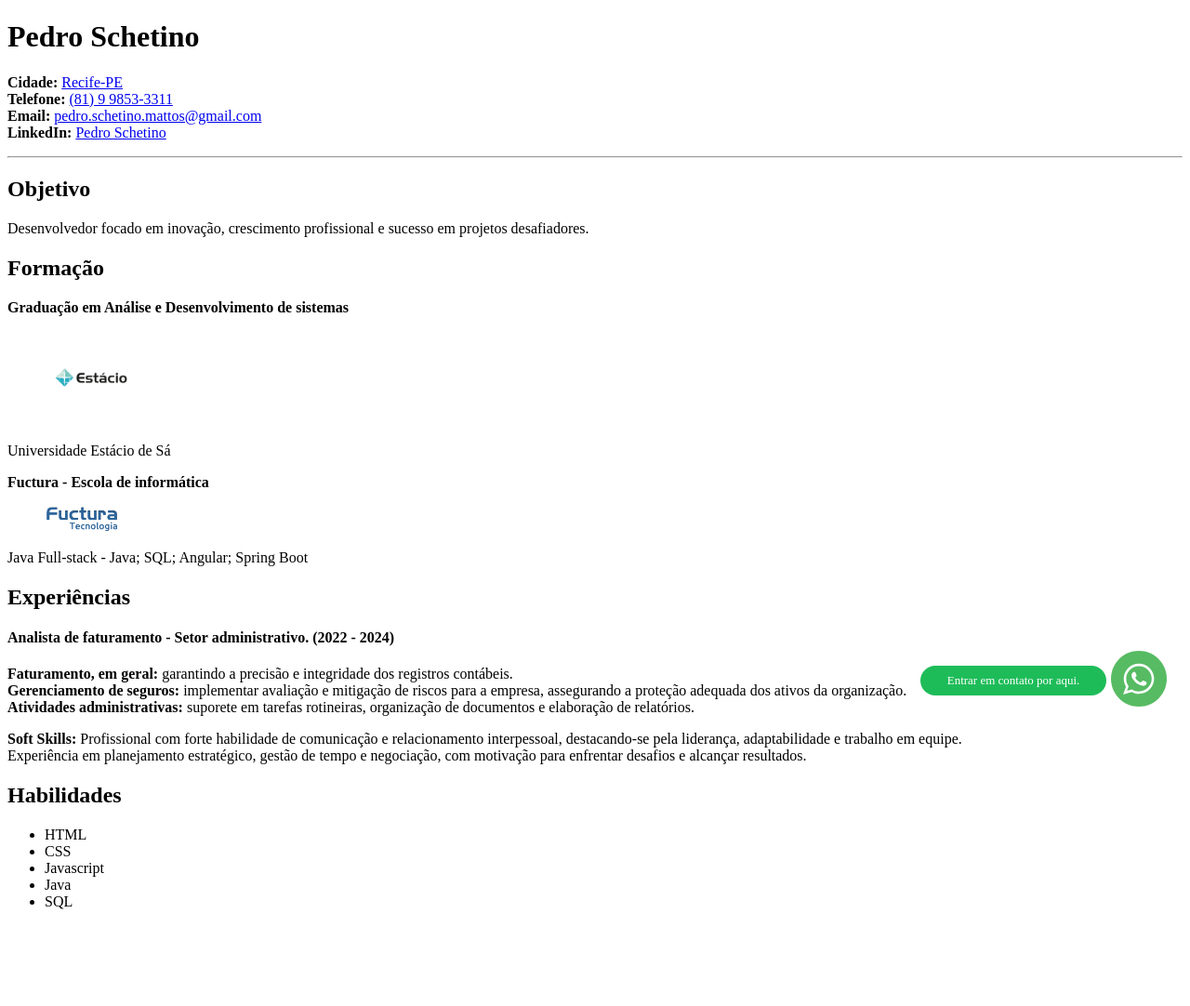
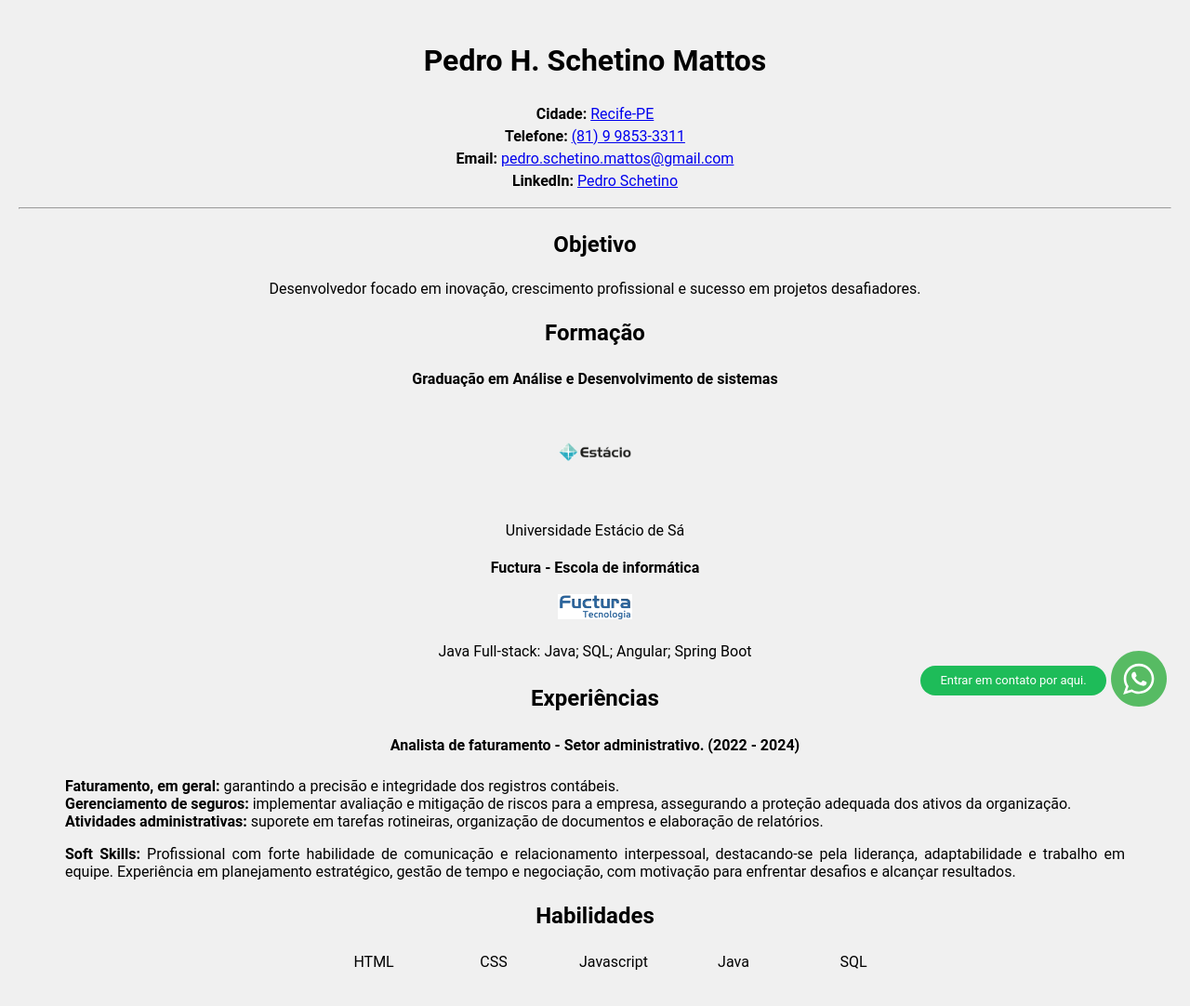
Before and after one commit to PedroSchetino/Resume-in-Code, a plain HTML site: page Projeto Curriculo/index.html in a window 1280 px wide. Shown: the whole page at 93% size. Before the commit the page ends 995 px from the top, so only its background shows below. Drawn offline with Linux system fonts and the light colour scheme.

Commit message:
Ajustes em tags no HTML e adicionando versão da estilização no CSS

```diff
--- a/Projeto Curriculo/index.html
+++ b/Projeto Curriculo/index.html
@@ -11,50 +11,57 @@
 
 <body>
     <!-- Dados Pessoais-->
-    <h1>Pedro Schetino</h1>
+    <h1>Pedro H. Schetino Mattos</h1>
     <p>
-        <b>Cidade:</b> <a href="https://maps.app.goo.gl/TPTs5hSaniefTbeB9"> Recife-PE </a> <br>
-        <b>Telefone:</b> <a
-            href="https://api.whatsapp.com/send?phone=5581998533311&text=Ola!%20Acessei%20o%20link%20através%20do%20seu%20currículo%20no%20GitHub.">
+        <strong>Cidade:</strong> <a target="_blank" href="https://maps.app.goo.gl/TPTs5hSaniefTbeB9"
+            alt="Abrir Localização no Google maps"> Recife-PE </a> <br>
+        <strong>Telefone:</strong> <a target="_blank"
+            href="https://api.whatsapp.com/send?phone=5581998533311&text=Ola!%20Acessei%20o%20link%20através%20do%20seu%20currículo%20no%20GitHub."
+            alt="Entrar em contato via WhastApp">
             (81) 9 9853-3311</a> <br>
-        <b>Email:</b> <a href="mailto:pedro.schetino.mattos@gmail.com">pedro.schetino.mattos@gmail.com</a> <br>
-        <b>LinkedIn:</b> <a href="https://www.linkedin.com/in/pedro-schetino/"> Pedro Schetino</a>
+        <strong>Email:</strong> <a href="mailto:pedro.schetino.mattos@gmail.com"
+            alt="Entrar em contato via Email">pedro.schetino.mattos@gmail.com</a> <br>
+        <strong>LinkedIn:</strong> <a target="_blank" href="https://www.linkedin.com/in/pedro-schetino/"
+            alt="Acessar meu perfil no LinkedIn"> Pedro Schetino</a>
     </p>
     <hr>
     <!-- Objetivo -->
     <h2>Objetivo</h2>
-    <p>
+    <p id="Objetivo">
         Desenvolvedor focado em inovação, crescimento profissional e sucesso em projetos desafiadores.
     </p>
     <!-- Formação -->
     <h2>Formação</h2>
     <p>
-        <b>Graduação em Análise e Desenvolvimento de sistemas</b> <br>
+        <strong>Graduação em Análise e Desenvolvimento de sistemas</strong> <br>
     <figure>
         <img alt="Logo universidade Estacio" src="./imagens/estacio-logo.png" width="100px">
     </figure>
     Universidade Estácio de Sá
     </p>
     <p>
-        <b>Fuctura - Escola de informática</b> <br>
+        <strong>Fuctura - Escola de informática</strong> <br>
     <figure>
         <img alt="Logo Fuctura" src="./imagens/download.png" width="80px">
     </figure>
-    Java Full-stack - Java; SQL; Angular; Spring Boot
+    Java Full-stack: Java; SQL; Angular; Spring Boot
     </p>
     <!-- Experiencia -->
     <h2> Experiências </h2>
     <h4>Analista de faturamento - Setor administrativo. (2022 - 2024)</h4>
-    <p>
-        <b>Faturamento, em geral:</b> garantindo a precisão e integridade dos registros contábeis. <br>
-        <b>Gerenciamento de seguros:</b> implementar avaliação e mitigação de riscos para a empresa, assegurando a
+    <p id="Texto">
+        <strong>Faturamento, em geral:</strong> garantindo a precisão e integridade dos registros contábeis. <br>
+        <strong>Gerenciamento de seguros:</strong> implementar avaliação e mitigação de riscos para a empresa,
+        assegurando a
         proteção adequada dos ativos da organização. <br>
-        <b> Atividades administrativas:</b> suporete em tarefas rotineiras, organização de documentos e elaboração de
+        <strong> Atividades administrativas:</strong> suporete em tarefas rotineiras, organização de documentos e
+        elaboração de
         relatórios.
     </p>
-    <p><b>Soft Skills:</b> Profissional com forte habilidade de comunicação e relacionamento interpessoal,
+    <p id="Texto">
+        <strong>Soft Skills:</strong> Profissional com forte habilidade de comunicação e relacionamento interpessoal,
         destacando-se
-        pela liderança, adaptabilidade e trabalho em equipe. <br> Experiência em planejamento estratégico, gestão de
+        pela liderança, adaptabilidade e trabalho em equipe. Experiência em planejamento estratégico, gestão de
         tempo e
         negociação, com motivação para enfrentar desafios e alcançar resultados.
     </p>
--- a/Projeto Curriculo/style.css
+++ b/Projeto Curriculo/style.css
@@ -0,0 +1,31 @@
+body {
+    font-family: 'Roboto', sans-serif;
+    line-height: 1.5;
+    background-color: #f0f0f0;
+    margin: 0;
+    padding: 20px;
+    text-align: center;
+}
+
+#Objetivo {
+    line-height: 1.2;
+    margin-left: 50px;
+    margin-right: 50px;
+    text-align: center;
+}
+
+#Texto {
+    line-height: 1.2;
+    margin-left: 50px;
+    margin-right: 50px;
+    text-align: justify;
+}
+
+ul {
+    text-align: center;
+}
+
+li {
+    display: inline-block;
+    width: 125px;
+}
```
